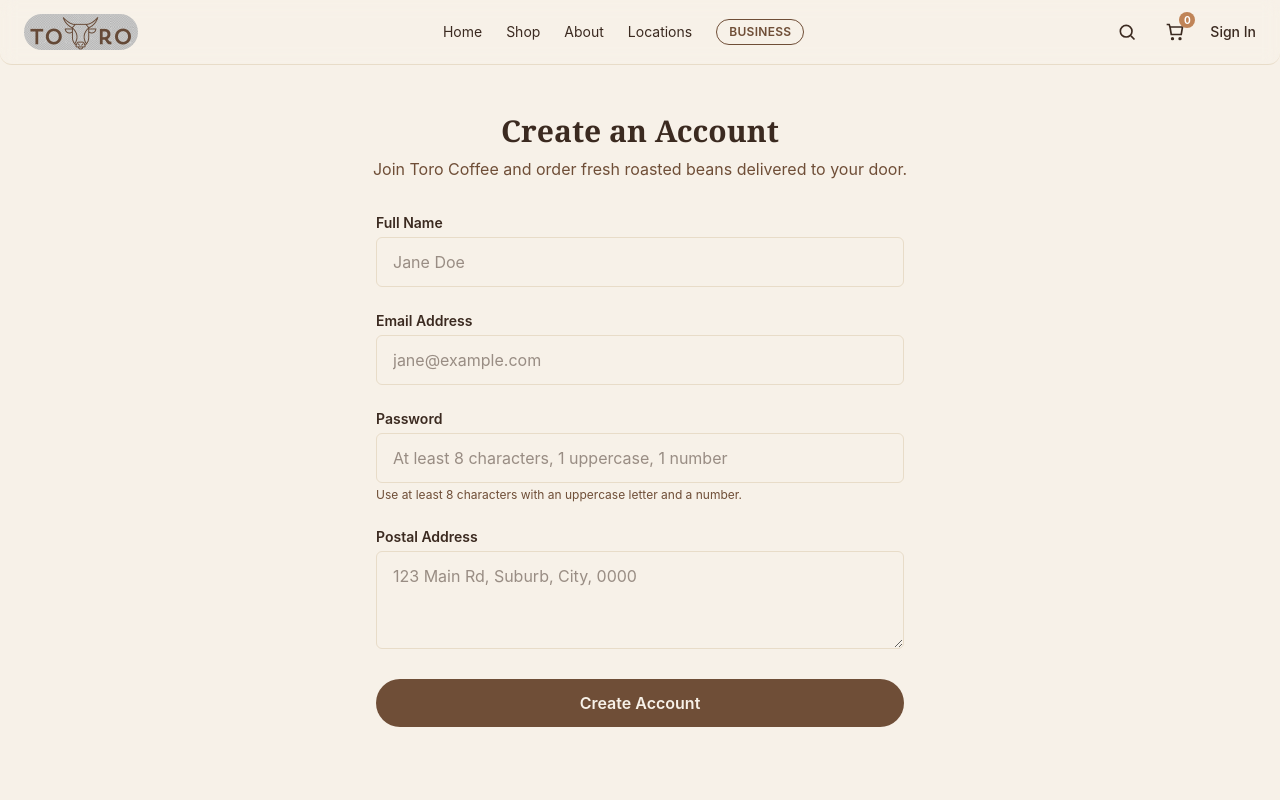
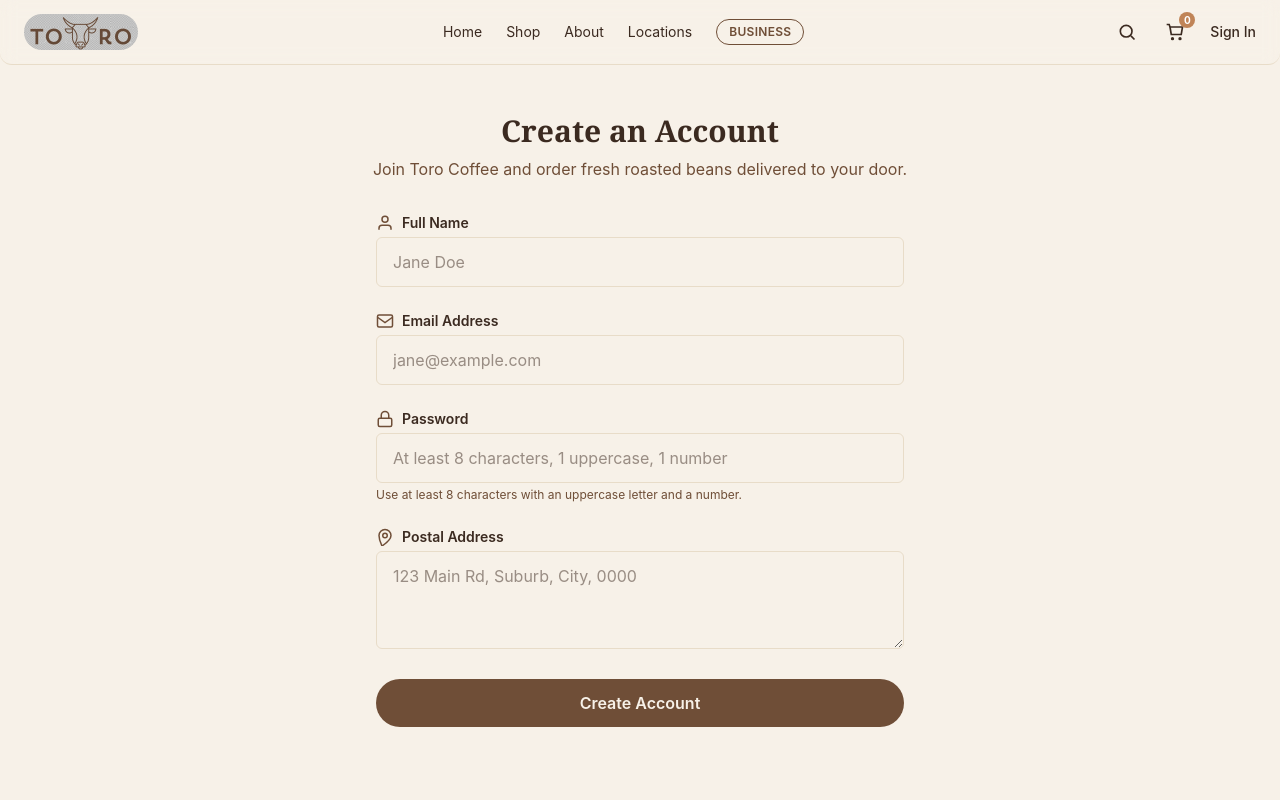
Before and after one commit to ThamiRoneo/company-project1-toro, a React (Vite) app: page /signup in a window 1280 px wide. Shown: the top 800 px of the page. Built offline with nearby package versions, Linux system fonts and the light colour scheme.

Commit message:
added inline svg icoons next to form labels

```diff
--- a/src/components/SignUpForm.jsx
+++ b/src/components/SignUpForm.jsx
@@ -57,8 +57,8 @@ export default function SignUpForm({ onSubmit }) {
   return (
     <form onSubmit={handleSubmit} noValidate className="mx-auto max-w-xl space-y-6 px-4 sm:px-6">
       <div>
-        <label htmlFor="fullName" className="mb-1 block text-sm font-semibold text-toro-espresso">
-          Full Name
+        <label htmlFor="fullName" className="mb-1 flex items-center gap-2 text-sm font-semibold text-toro-espresso">
+          <UserIcon /> Full Name
         </label>
         <input
           id="fullName"
@@ -80,8 +80,8 @@ export default function SignUpForm({ onSubmit }) {
       </div>
 
       <div>
-        <label htmlFor="email" className="mb-1 block text-sm font-semibold text-toro-espresso">
-          Email Address
+        <label htmlFor="email" className="mb-1 flex items-center gap-2 text-sm font-semibold text-toro-espresso">
+          <MailIcon /> Email Address
         </label>
         <input
           id="email"
@@ -103,8 +103,8 @@ export default function SignUpForm({ onSubmit }) {
       </div>
 
       <div>
-        <label htmlFor="password" className="mb-1 block text-sm font-semibold text-toro-espresso">
-          Password
+        <label htmlFor="password" className="mb-1 flex items-center gap-2 text-sm font-semibold text-toro-espresso">
+          <LockIcon /> Password
         </label>
         <input
           id="password"
@@ -129,8 +129,8 @@ export default function SignUpForm({ onSubmit }) {
       </div>
 
       <div>
-        <label htmlFor="postalAddress" className="mb-1 block text-sm font-semibold text-toro-espresso">
-          Postal Address
+        <label htmlFor="postalAddress" className="mb-1 flex items-center gap-2 text-sm font-semibold text-toro-espresso">
+          <MapPinIcon /> Postal Address
         </label>
         <textarea
           id="postalAddress"
@@ -160,3 +160,39 @@ export default function SignUpForm({ onSubmit }) {
     </form>
   );
 }
+
+function UserIcon() {
+  return (
+    <svg width="18" height="18" viewBox="0 0 24 24" fill="none" stroke="currentColor" strokeWidth="2" className="text-toro-brown">
+      <path d="M20 21v-2a4 4 0 0 0-4-4H8a4 4 0 0 0-4 4v2" />
+      <circle cx="12" cy="7" r="4" />
+    </svg>
+  );
+}
+
+function MailIcon() {
+  return (
+    <svg width="18" height="18" viewBox="0 0 24 24" fill="none" stroke="currentColor" strokeWidth="2" className="text-toro-brown">
+      <rect x="2" y="4" width="20" height="16" rx="2" />
+      <path d="m22 7-10 7L2 7" />
+    </svg>
+  );
+}
+
+function LockIcon() {
+  return (
+    <svg width="18" height="18" viewBox="0 0 24 24" fill="none" stroke="currentColor" strokeWidth="2" className="text-toro-brown">
+      <rect x="3" y="11" width="18" height="11" rx="2" />
+      <path d="M7 11V7a5 5 0 0 1 10 0v4" />
+    </svg>
+  );
+}
+
+function MapPinIcon() {
+  return (
+    <svg width="18" height="18" viewBox="0 0 24 24" fill="none" stroke="currentColor" strokeWidth="2" className="text-toro-brown">
+      <path d="M20 10c0 6-12 14-12 14S4 16 4 10a8 8 0 0 1 16 0z" />
+      <circle cx="12" cy="10" r="3" />
+    </svg>
+  );
+}
```
